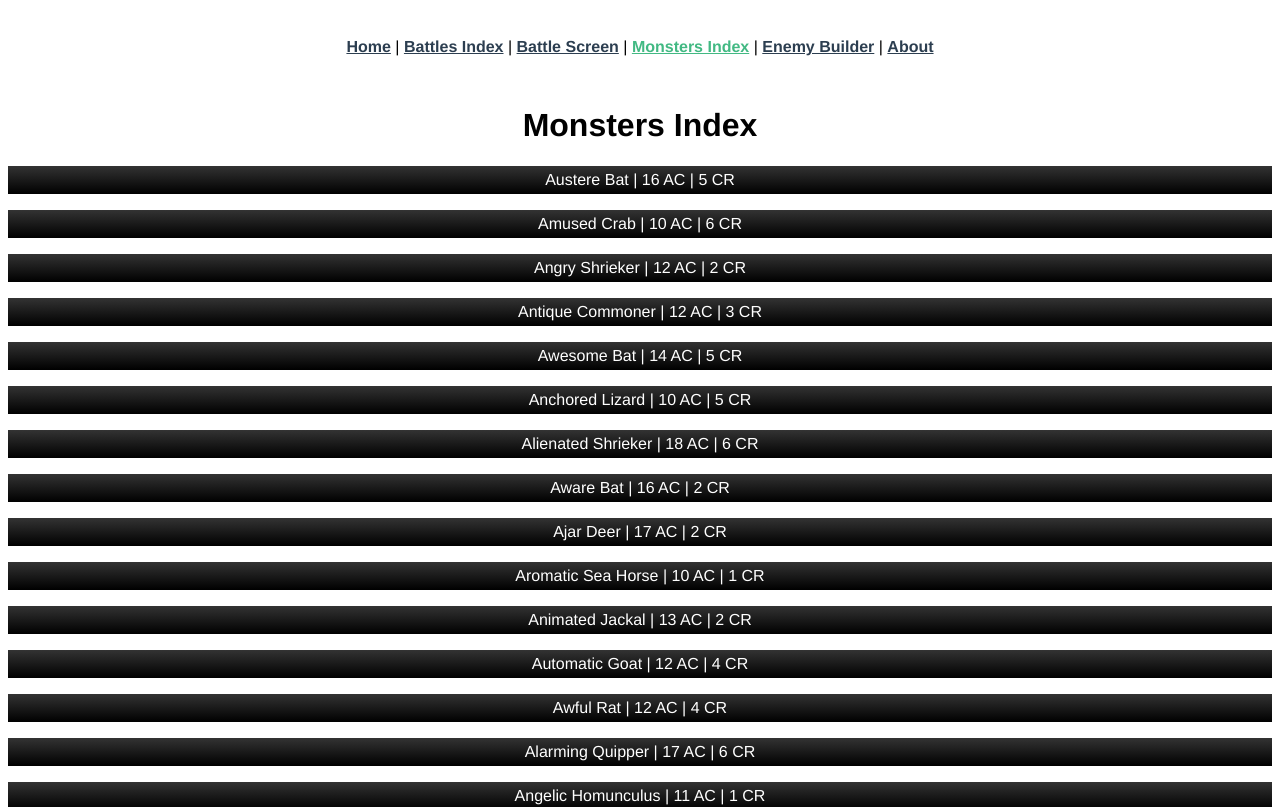
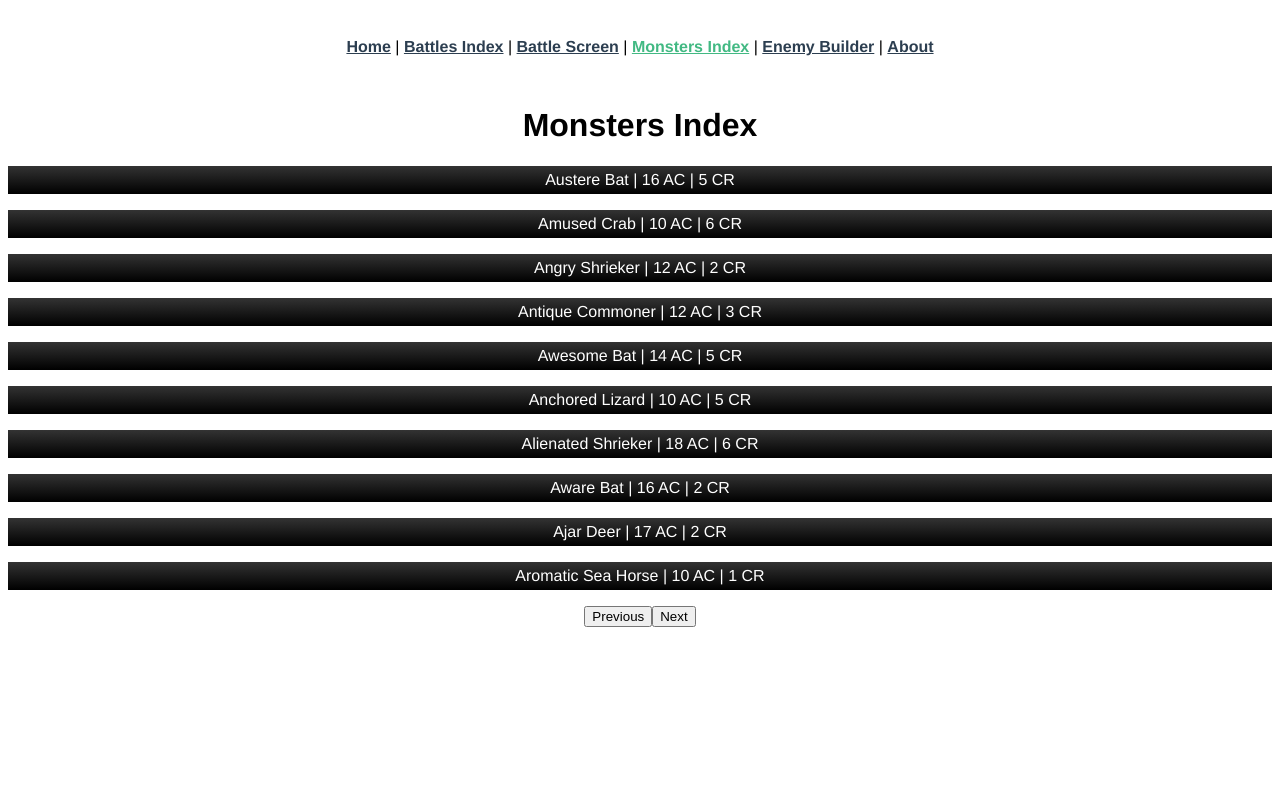
Before and after one commit to brewchetta/vue-dnd-battle-builder, a Vue app: page /#/monsters-index in a window 1280 px wide. Shown: the top 807 px of the page. Built offline with nearby package versions, Linux system fonts and the light colour scheme; data requests are answered from the project's data file.

Commit message:
Added pagination

```diff
--- a/src/fetchService.js
+++ b/src/fetchService.js
@@ -28,6 +28,7 @@ const monster = id => {
 
 // get monsters through pagination
 const monsterPage = options => {
+  console.log("Fetching monster page")
   return fetch(`${MONSTERS_ENDPOINT}?_page=${options && options.page || 1}&_limit=${options && options.limit || 10}`)
   .then(parseJSON)
   .catch(catchError)
--- a/src/views/MonstersIndex.vue
+++ b/src/views/MonstersIndex.vue
@@ -1,4 +1,4 @@
-<!-- shows a paginated and (hopefully) filterable grouping of monsters -->
+<!-- shows a paginated and (hopefully soon to be) filterable grouping of monsters -->
 
 <template lang="html">
   <div class="monsters-index">
@@ -6,10 +6,14 @@
     <h1>Monsters Index</h1>
 
     <MonsterListItem
-    v-for="monster in allMonsters"
+    v-for="monster in currentMonsters"
+    :key="monster.id"
     :monster="monster"
     :currentMonsterCard="currentMonsterCard"
     @toggle-monster-card="toggleMonsterCard" />
+
+    <button @click="paginate(false)">Previous</button>
+    <button @click="paginate(true)">Next</button>
 
   </div>
 </template>
@@ -23,27 +27,33 @@ export default {
     return {
       currentMonsters: [],
       page: 1,
-      allMonsters: [],
       currentMonsterCard: 0
     }
   },
   methods: {
-    fetchAllMonsters() {
-      fetchService.allMonsters()
-      .then(monsters => this.allMonsters = monsters)
-    },
+
     fetchMonster(id) {
       fetchService.monster(id)
       .then(monster => {
         console.log(monster)
       })
     },
+
     fetchMonsterPage(options) {
-      fetchService.allMonsters(options)
-      .then(monsters => {
-        console.log(monsters)
-      })
+      fetchService.monsterPage(options)
+      .then(monsters => this.currentMonsters = monsters)
     },
+
+    paginate(isForwards) {
+      if (isForwards && this.currentMonsters.length > 9) {
+        this.page ++
+        this.fetchMonsterPage({page: this.page})
+      } else if (!isForwards && this.page > 1) {
+        this.page --
+        this.fetchMonsterPage({page: this.page})
+      }
+    },
+
     toggleMonsterCard(id) {
       if (this.currentMonsterCard === id) {
         this.currentMonsterCard = 0
@@ -51,9 +61,10 @@ export default {
         this.currentMonsterCard = id
       }
     }
+
   },
   created() {
-    this.fetchAllMonsters()
+    this.fetchMonsterPage()
   },
   components: {
     MonsterListItem
```
